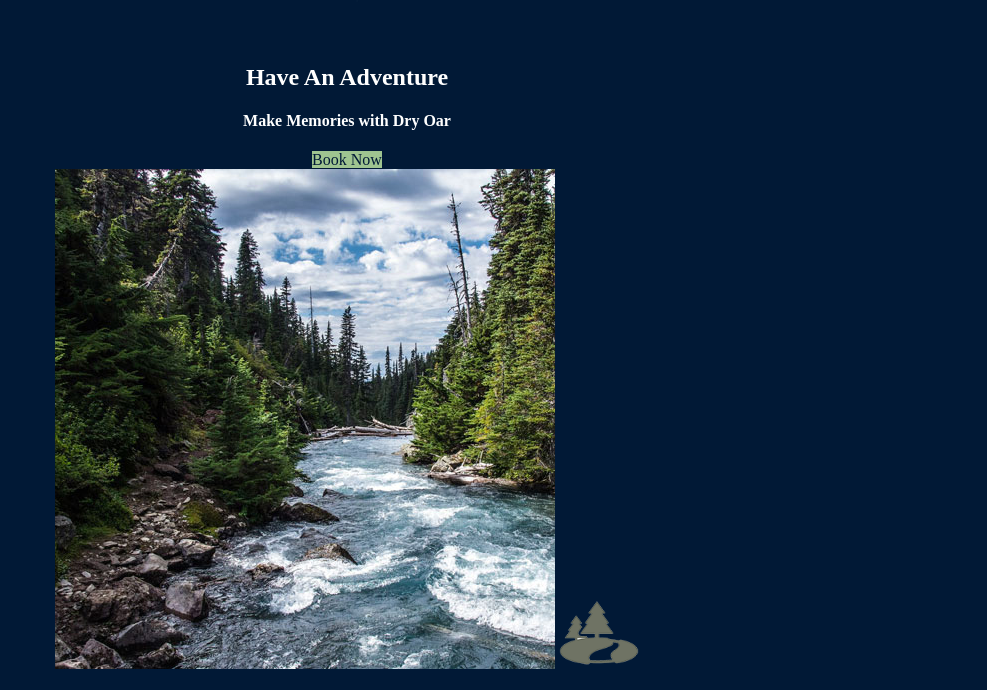
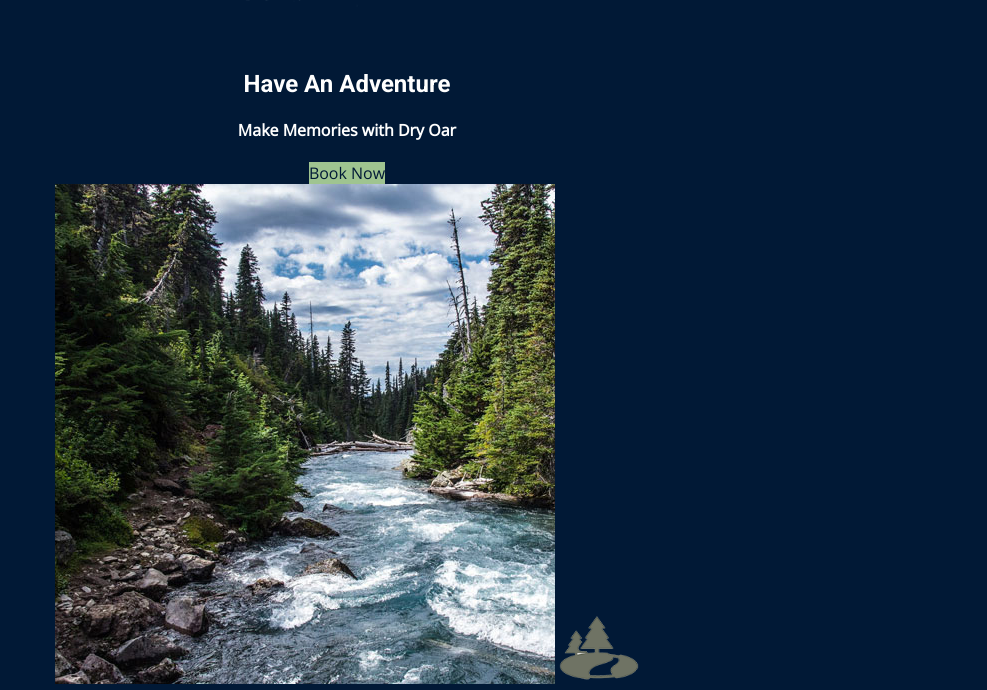
Before and after one commit to ChadDev2022/wdd130, a plain HTML site: page wwr/index.html in a window 1280 px wide. Shown: the part 912-1602 px from the top of the page, without its empty margins (293-1280 px from the left). Drawn offline with nearby package versions, Linux system fonts and the light colour scheme.

Commit message:
changing fonts

```diff
--- a/wwr/styles/style.css
+++ b/wwr/styles/style.css
@@ -1,5 +1,8 @@
+@import url('https://fonts.googleapis.com/css2?family=Open+Sans:ital,wght@0,300;0,400;1,300&family=Roboto:wght@400;500;700&display=swap');
+
 body{
     background-color: #011936;
+    font-family: 'Open Sans', 'Nunito','Calibri', sans-serif ;
 }
 header {
     background-color: #82A3A1;
@@ -20,6 +23,7 @@ nav a:hover{
 }
 .home-title{
     color:white;
+    font-family: 'Roboto';
 }
 .book, .join{
     background-color:#9FC490;
@@ -36,6 +40,7 @@ nav a:hover{
 }
 .msg h2{
     color:#011936;
+    font-family: 'Roboto';
 }
 .msg p {
     color:#011936;
```
